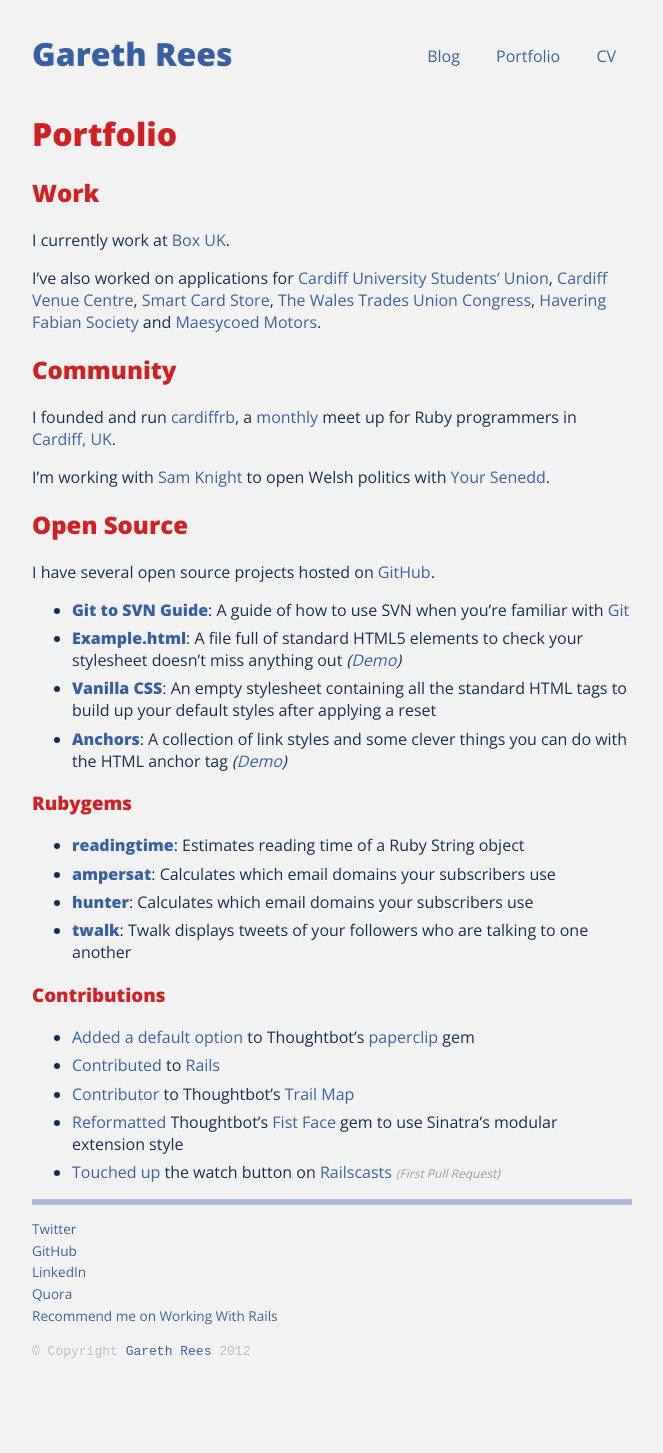
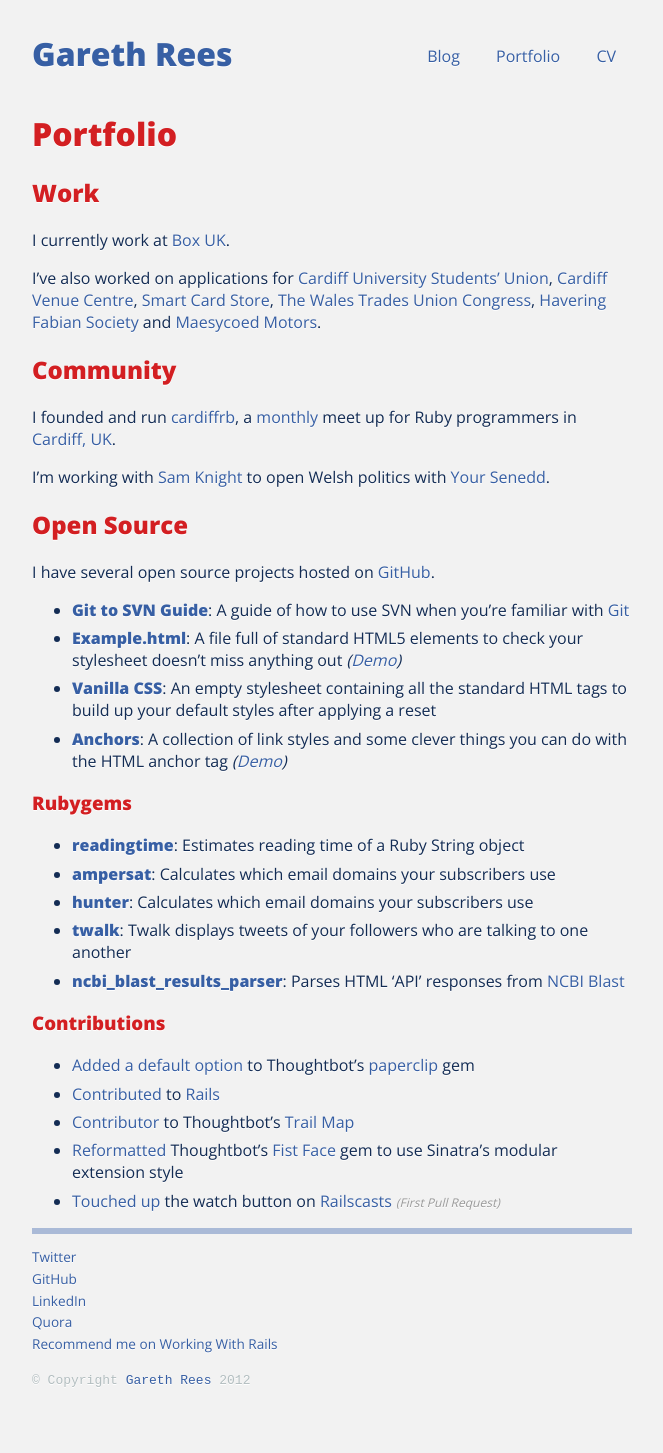
Before and after one commit to garethrees/garethrees.github.com, a Jekyll site: the page built from portfolio.md, in a window 1280 px wide. Shown: the whole page, without its empty margins (308-971 px from the left). Built offline with Jekyll 4.4.1, drawn with Linux system fonts in a browser that asks for light colours; some web fonts are replaced; before the commit the page ends 1424 px from its top, so only the background shows below that.

Commit message:
Add ncbi_blast_results_parser gem to portfolio

```diff
--- a/portfolio.md
+++ b/portfolio.md
@@ -32,6 +32,7 @@
 - [**ampersat**](http://rubygems.org/gems/ampersat): Calculates which email domains your subscribers use
 - [**hunter**](http://rubygems.org/gems/hunter): Calculates which email domains your subscribers use
 - [**twalk**](http://rubygems.org/gems/twalk): Twalk displays tweets of your followers who are talking to one another
+- [**ncbi_blast_results_parser**](https://rubygems.org/gems/ncbi_blast_results_parser): Parses HTML 'API' responses from [NCBI Blast](http://blast.ncbi.nlm.nih.gov/Blast.cgi)
 
 ### Contributions
 
```
